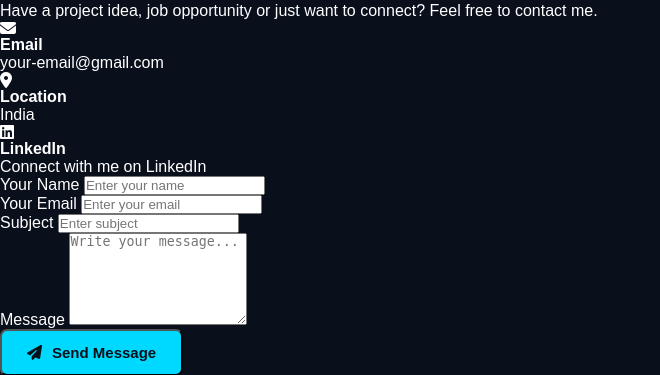
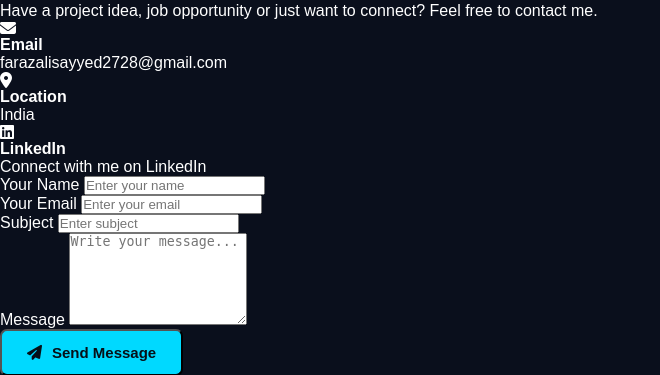
Before and after one commit to farazalisayyed2728/my_portfolio, a Django app: page /contact/ in a window 1280 px wide. Shown: the part 90-465 px from the top of the page, without its empty margins (0-660 px from the left). Run offline with Django 5.2, Linux system fonts and the light colour scheme.

Commit message:
edit contact

```diff
--- a/portapp/templates/portapp/contact.html
+++ b/portapp/templates/portapp/contact.html
@@ -71,7 +71,7 @@
 
                     <div>
                         <h4>Email</h4>
-                        <p>your-email@gmail.com</p>
+                        <p>farazalisayyed2728@gmail.com</p>
                     </div>
 
                 </div>
```
